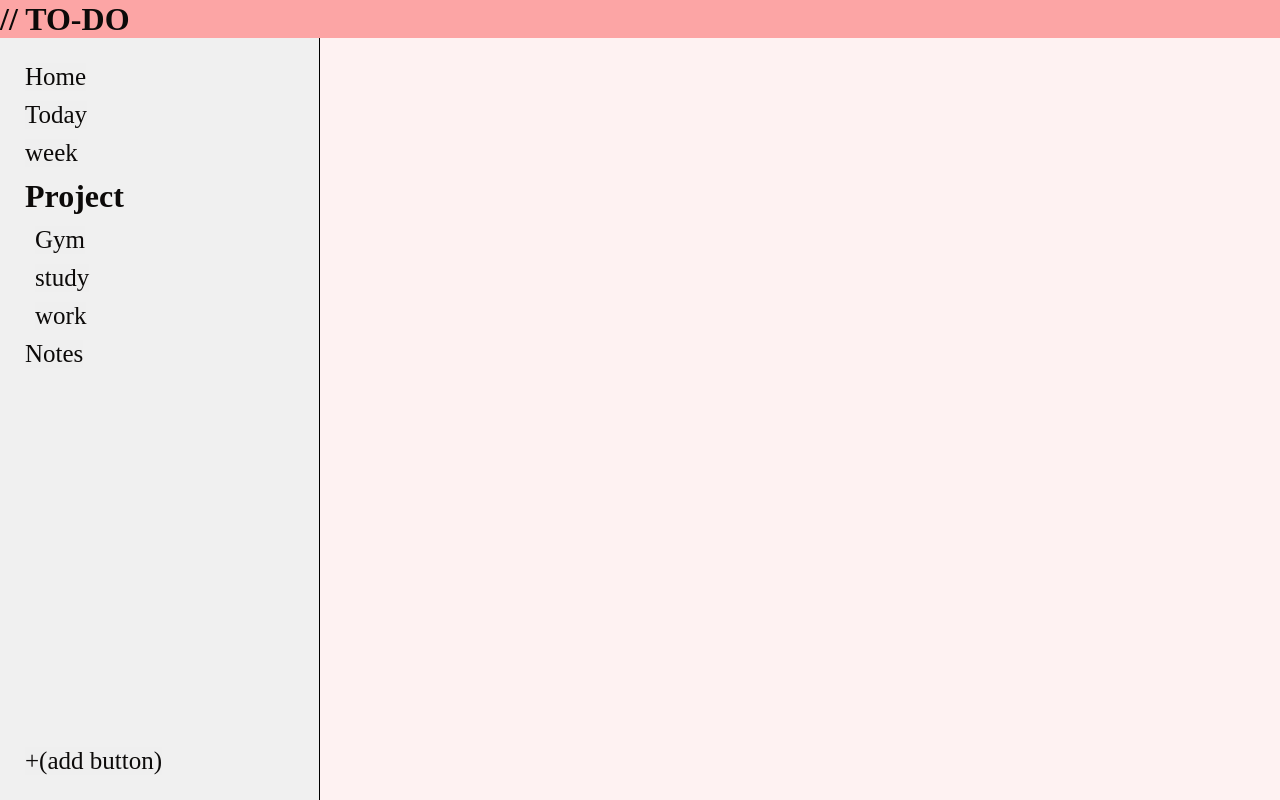
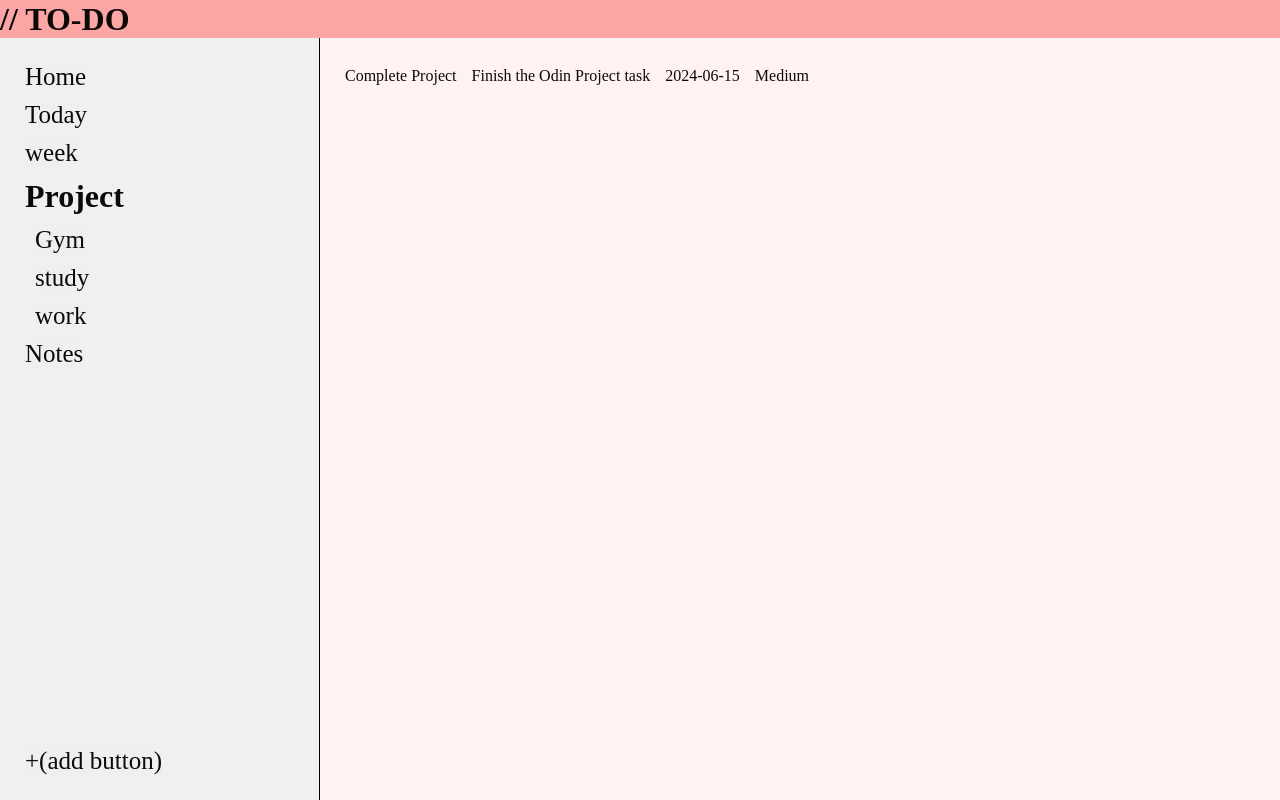
Before and after one commit to AbdallaAlhag/todoApp, a website built with webpack: page src/index.html in a window 1280 px wide. Built offline with nearby package versions, Linux system fonts and the light colour scheme.

Commit message:
Added todo and pages module

```diff
--- a/src/index.js
+++ b/src/index.js
@@ -1 +1,9 @@
 import './style.css';
+import { loadPage } from './page.js'
+import arrayModule from "./todo";
+
+arrayModule.addToArray('Complete Project', 'Finish the Odin Project task', '2024-06-15', 'Medium');
+let array = arrayModule.getArray();
+console.log(array);
+console.log('Hello World');
+loadPage();
--- /dev/null
+++ b/src/page.js
@@ -0,0 +1,33 @@
+import arrayModule from "./todo";
+const array = arrayModule.getArray();
+
+function createPage(topic = true, date = true){
+    const content_container = document.createElement('div');
+    content_container.classList.add("todo-container");
+
+    array.forEach(element => {
+        // if condition to load base on what page we want
+        const grid = document.createElement('div');
+        grid.classList.add('todo');
+        createTodo(grid,element);
+        content_container.appendChild(grid);
+    });
+    return content_container;
+}
+
+function createTodo(parent, element){
+    for (const key in element){
+        // check if current propery belongs to our element instead of properties inherited from prototype chain
+        if (Object.prototype.hasOwnProperty.call(element, key)) {
+            const div = document.createElement('div');
+            div.textContent = `${element[key]}`;
+            parent.appendChild(div);
+        }
+    }
+};
+
+export function loadPage(){
+    const content = document.getElementById('content');
+    content.textContent = "";
+    content.appendChild(createPage(true,true));
+}
--- a/src/style.css
+++ b/src/style.css
@@ -108,3 +108,13 @@ button {
   background: #fef2f2;
   grid-column: 2/3;
 }
+
+.todo-container{
+    padding: 25px;
+}
+
+/* todo div stack */
+.todo{
+    display: flex;
+    gap: 15px;
+}
--- /dev/null
+++ b/src/todo.js
@@ -0,0 +1,24 @@
+
+class todo{
+    constructor(title, description, dueDate, priority){
+        this.title = title;
+        this.description = description;
+        this.dueDate = dueDate;
+        this.priority = priority;
+    }
+}
+
+const arrayModule = (() => {
+    const myTodo = [];
+
+    return {
+      getArray: () => myTodo,
+      addToArray: (title, description, dueDate, priority) => {
+        const t1 = new todo(title,description, dueDate, priority)
+        myTodo.push(t1);
+      }
+    };
+  })();
+
+
+export default arrayModule;
```
